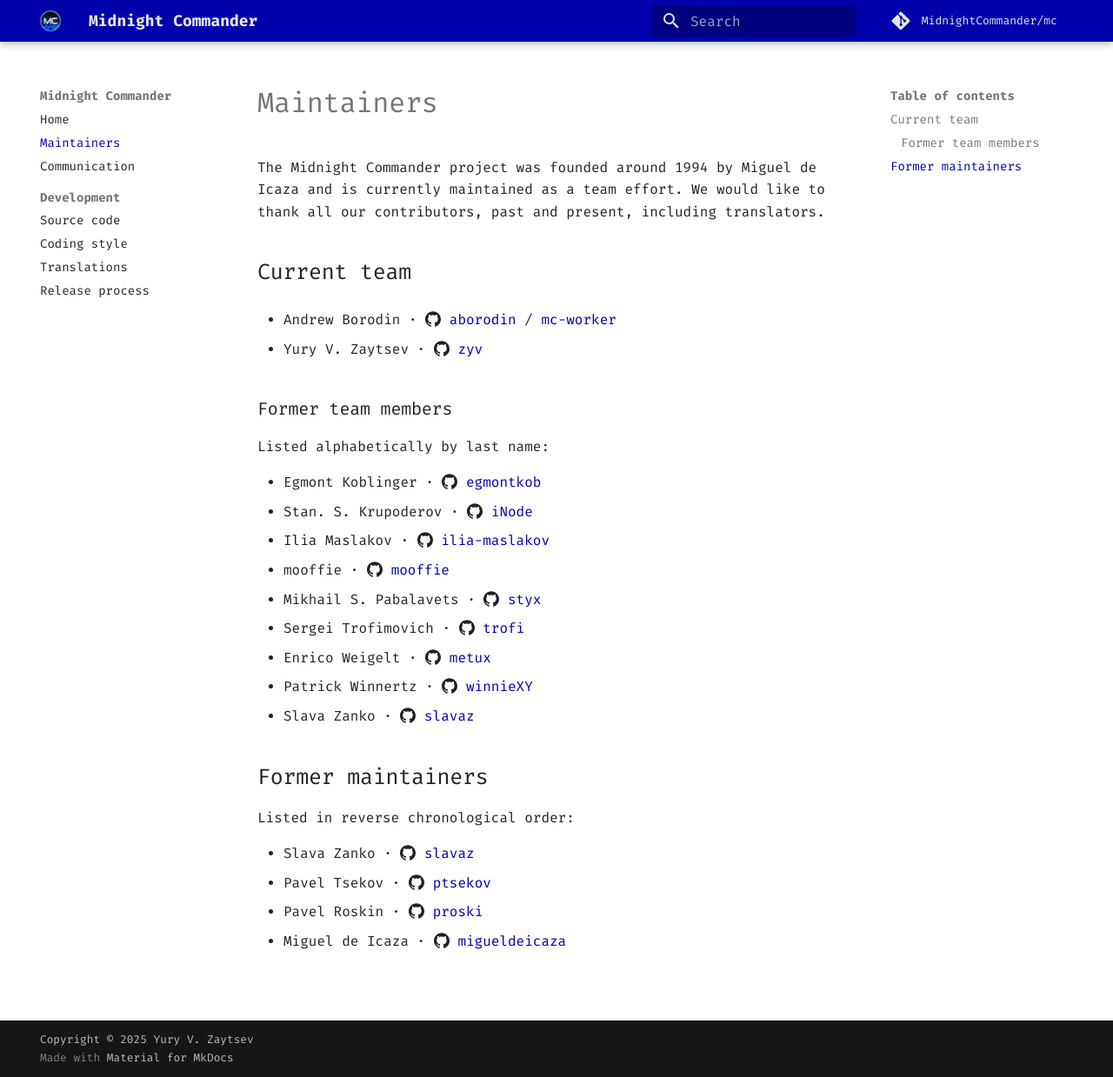
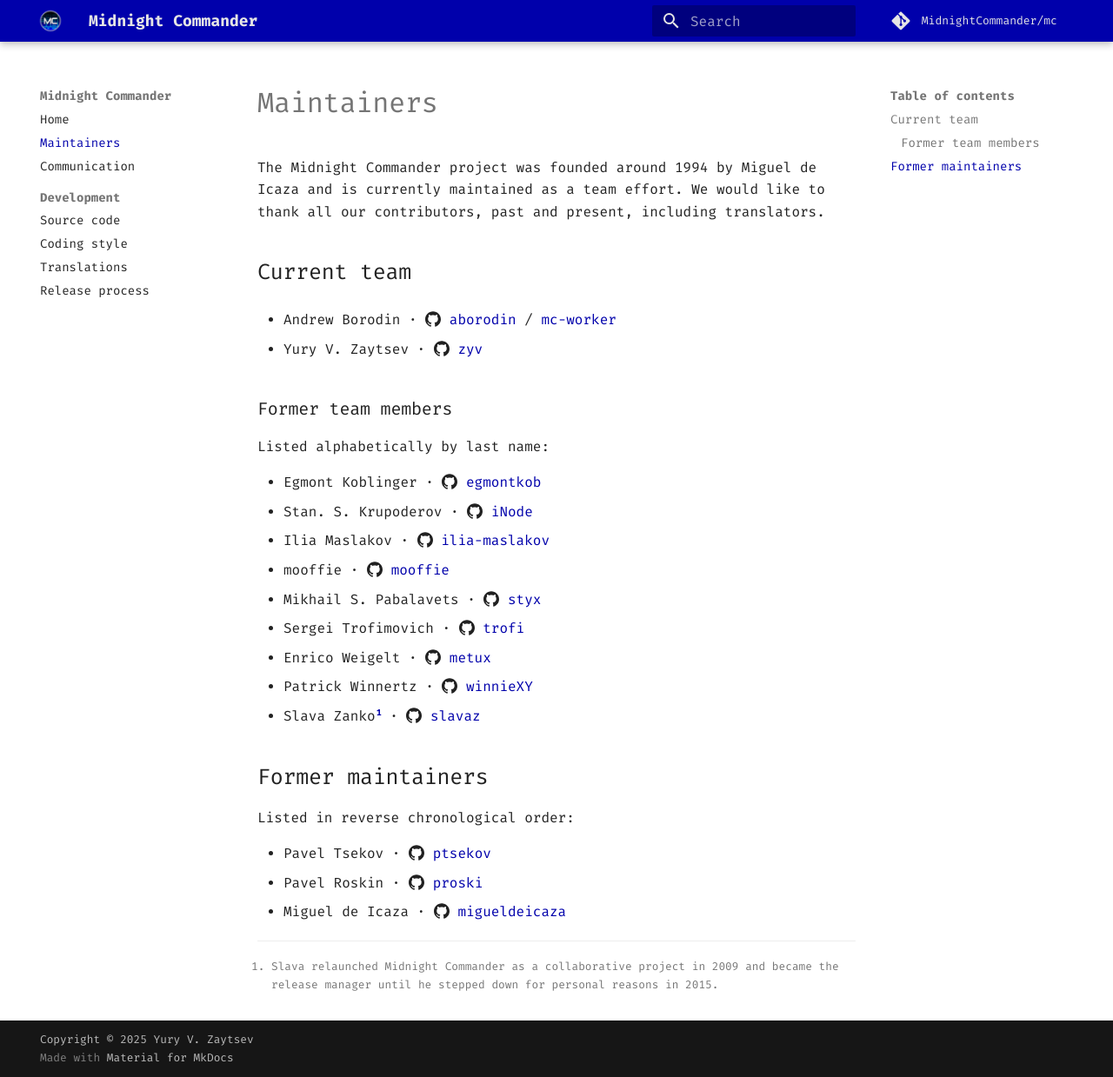
Before and after one commit to MidnightCommander/website, an MkDocs documentation site: the page built from docs/maintainers.md, in a window 1280 px wide and 1239 px high. Shown: the whole window at 87% size. Built offline with MkDocs 1.6.1 and Material for MkDocs 9.7.7, drawn with Linux system fonts in a browser that asks for light colours; comment, search, counter and statistics services are not loaded.

Commit message:
Feedback from @ossilator: remove double-Slava

```diff
--- a/docs/maintainers.md
+++ b/docs/maintainers.md
@@ -18,13 +18,14 @@
 * Sergei Trofimovich · :simple-github: [trofi](https://github.com/trofi)
 * Enrico Weigelt · :simple-github: [metux](https://github.com/metux)
 * Patrick Winnertz · :simple-github: [winnieXY](https://github.com/winnieXY)
-* Slava Zanko · :simple-github: [slavaz](https://github.com/slavaz)
+* Slava Zanko[^1] · :simple-github: [slavaz](https://github.com/slavaz)
+
+[^1]: Slava relaunched Midnight Commander as a collaborative project in 2009 and became the release manager until he stepped down for personal reasons in 2015.
 
 ## Former maintainers
 
 Listed in reverse chronological order:
 
-* Slava Zanko · :simple-github: [slavaz](https://github.com/slavaz)
 * Pavel Tsekov · :simple-github: [ptsekov](https://github.com/ptsekov)
 * Pavel Roskin · :simple-github: [proski](https://github.com/proski)
 * Miguel de Icaza · :simple-github: [migueldeicaza](https://github.com/migueldeicaza)
```
